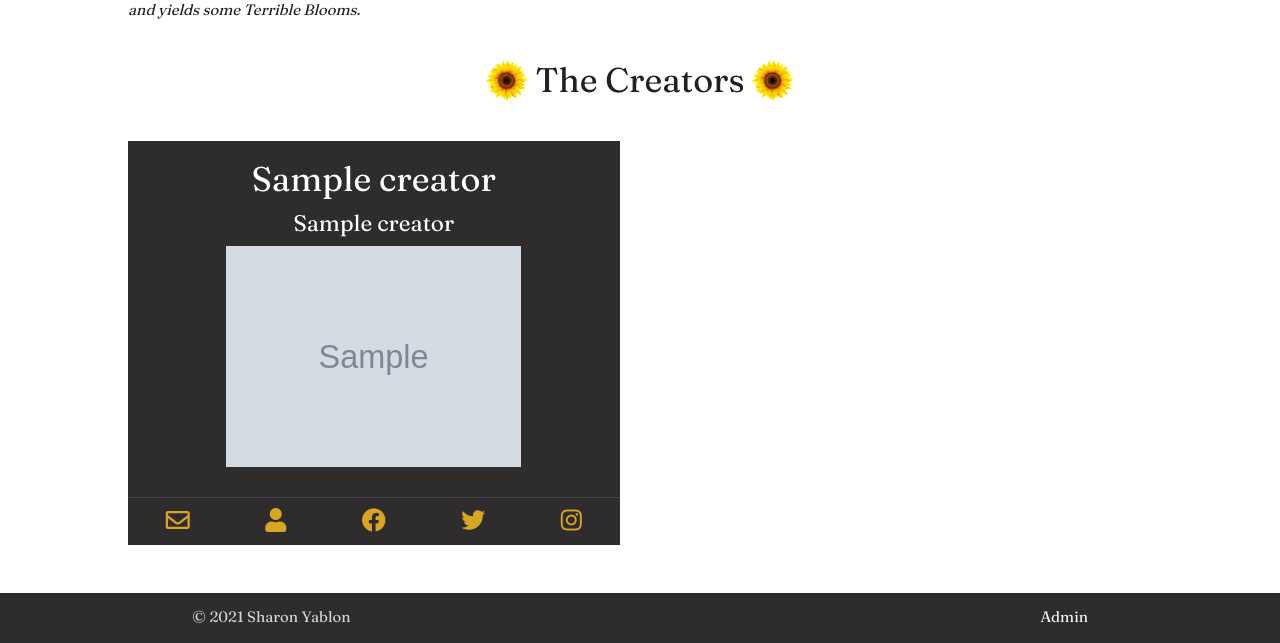
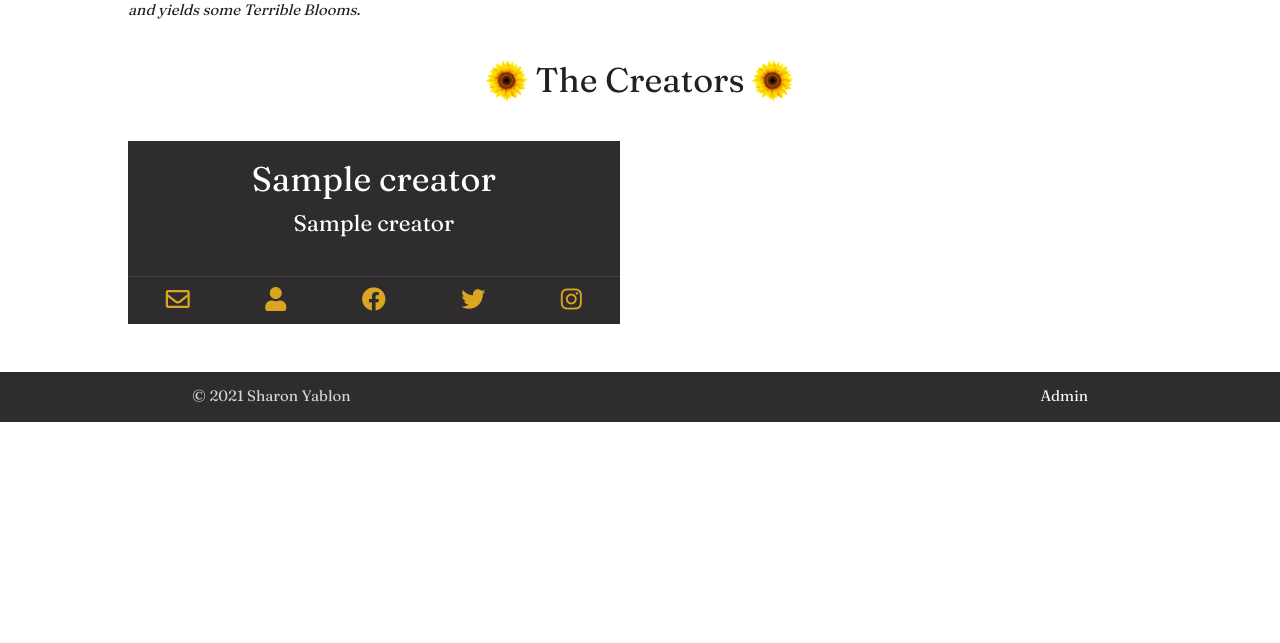
Before and after one commit to dylanaldrich/terribleblooms, a Django app: page /about/ in a window 1280 px wide. Shown: the part 1041-1684 px from the top of the page. After the commit the page ends 1463 px from the top, so only its background shows below. Run offline with Django 3.2, Linux system fonts and the light colour scheme; tables that the repository leaves empty hold one stand-in row (values such as "Sample post"); grey boxes marked "Sample" are stand-in pictures; some libraries are stand-ins or nearby versions.

Commit message:
fixes issue with displaying quillfield content

```diff
--- a/main_app/static/styles/main.css
+++ b/main_app/static/styles/main.css
@@ -477,7 +477,3 @@ h5 {
     height: 6vh;
     border-top: 1px solid rgba(160,160,160,0.2);
 }
-
-.creator-square img {
-    width: 60%;
-}
--- a/main_app/templates/about.html
+++ b/main_app/templates/about.html
@@ -49,8 +49,7 @@
                 <div class="creator-square">
                     <h4>{{ creator.name }}</h4>
                     <h5>{{ creator.title }}</h5>
-                    <img src="../../media/{{ creator.photo }}" alt="{{actor.name}} headshot" id="creator-photo">
-                    <p class="creator-bio">{{ creator.bio.delta }}</p>
+                    <p class="creator-bio">{{ creator.bio.html|safe }}</p>
                     <div class="socials creator-contacts">
                         <a href="{{ creator.email }}">
                             <i class="far fa-envelope"></i>
```
